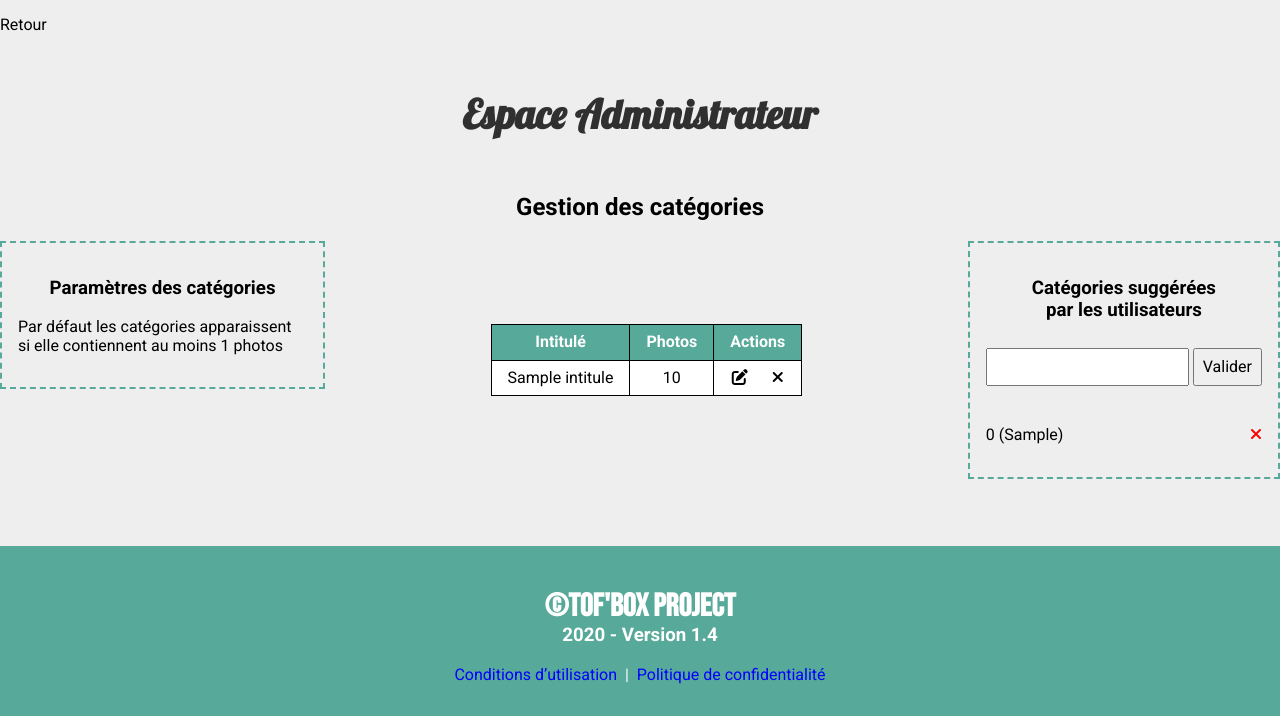
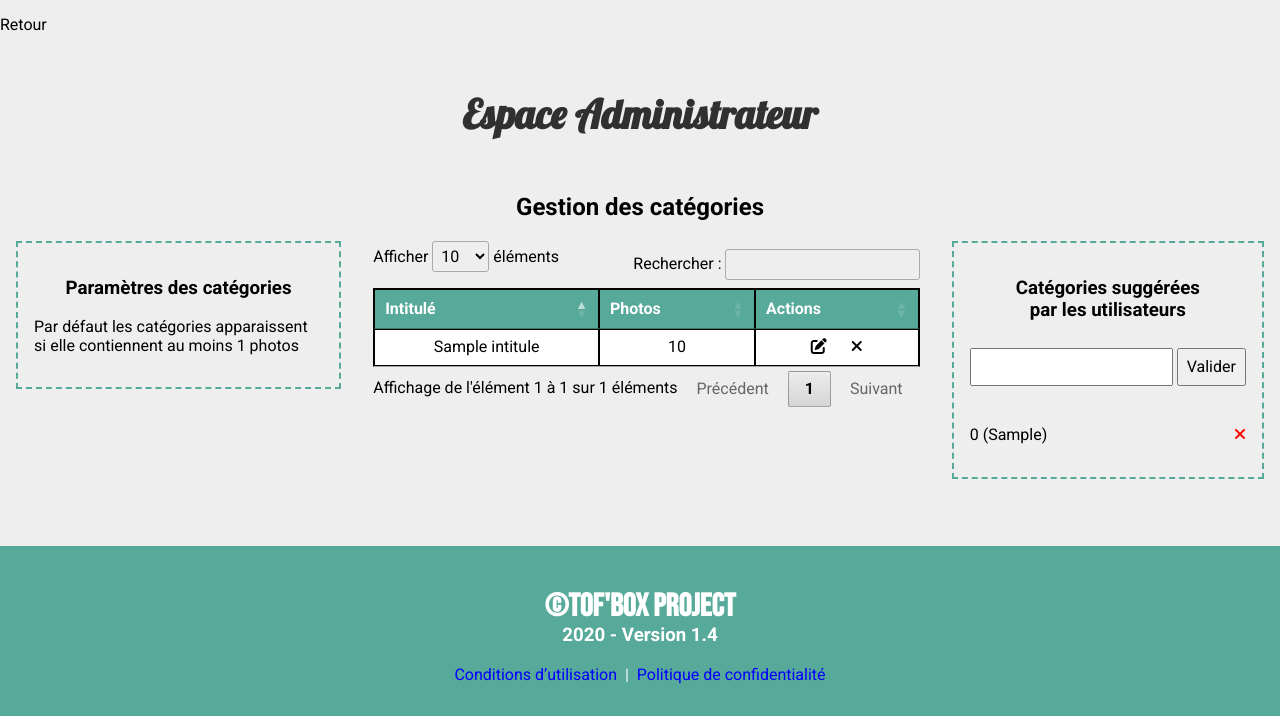
Before and after one commit to S2LF/TofBoxProject, a Symfony app: template templates/admin/cat.html.twig in a window 1280 px wide. Shown: the part 84-800 px from the top of the page. Run offline with Twig, Linux system fonts and the light colour scheme; the template is opened without the code that fills it: most values are stand-ins (such as "Sample title", 1, 10 or a date in 2020); form fields are guessed from the names that the template uses; some libraries are stand-ins or nearby versions.

Commit message:
add dataTables

```diff
--- a/templates/base.html.twig
+++ b/templates/base.html.twig
@@ -37,6 +37,11 @@
         <link rel="stylesheet" type="text/css" href="{{ asset('slick/slick.css') }}"/>
         <link rel="stylesheet" type="text/css" href="{{ asset('slick/slick-theme.css') }}">
         <link rel="stylesheet" type="text/css" href="{{ asset('slick/slick.css') }}"/>
+
+        <script src="https://cdnjs.cloudflare.com/ajax/libs/datatables/1.10.20/js/jquery.dataTables.min.js" integrity="sha256-L4cf7m/cgC51e7BFPxQcKZcXryzSju7VYBKJLOKPHvQ=" crossorigin="anonymous"></script>
+        <link rel="stylesheet" type="text/css" href="https://cdn.datatables.net/1.10.21/css/jquery.dataTables.css">
+
+
         <link rel="stylesheet" href="{{ asset('css/style.css') }}">
         <link rel="stylesheet" href="{{ asset('css/responsive.css') }}">
 
```
